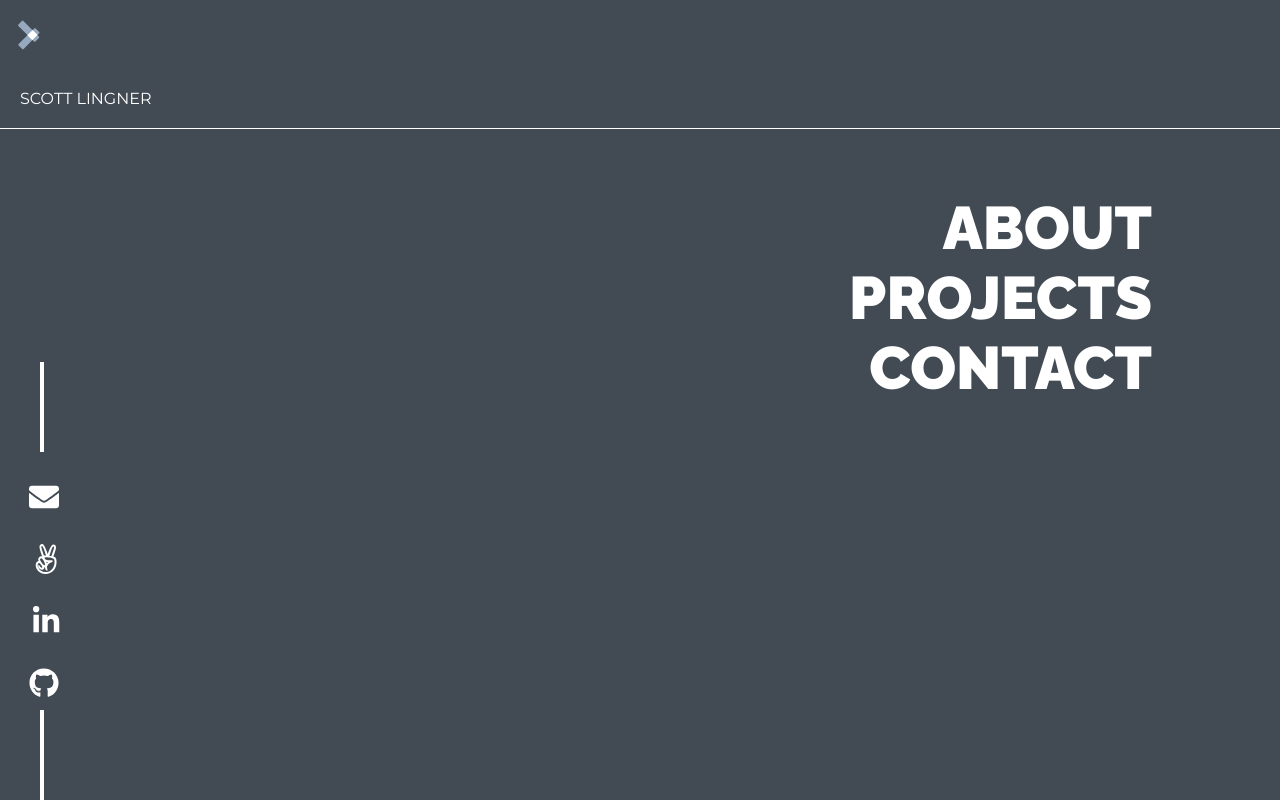
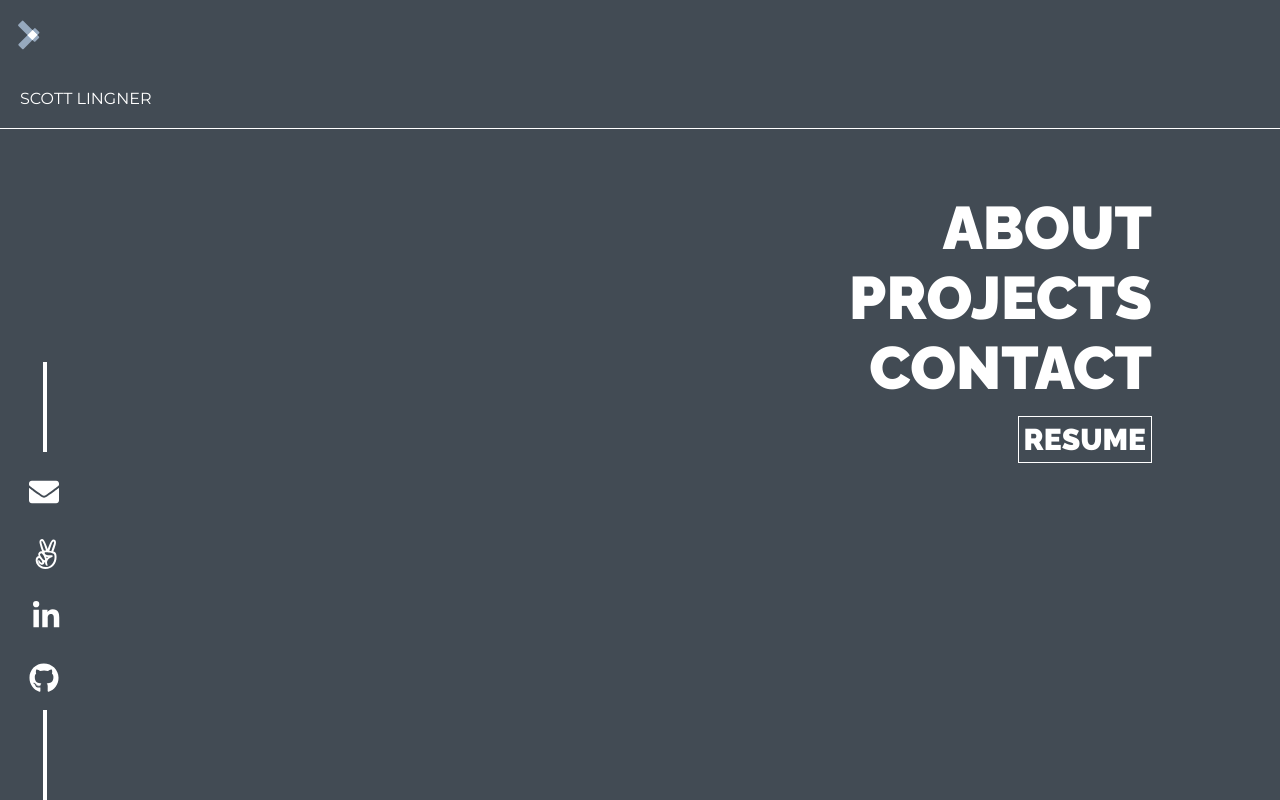
Before and after one commit to slingner/lingner-portfolio, a React (Create React App) app: page / in a window 1280 px wide. Both pictures are taken after a click on the element 20 px from the left and 34 px from the top of the page. Shown: the top 800 px of the page. Built offline with nearby package versions, Linux system fonts and the light colour scheme.

Commit message:
add resume link through aws

```diff
--- a/src/components/Contact/Contact.js
+++ b/src/components/Contact/Contact.js
@@ -11,6 +11,7 @@ import {
   ContactConentWrap,
   ContactPageHeader,
 } from './Contact.style';
+import { NavItem } from '../NavBar/Navigation';
 
 function Contact() {
   return (
@@ -23,6 +24,21 @@ function Contact() {
       >
         slingner@gmail.com
       </LinkWrap>
+
+      <NavItem
+        href="https://scott-lingner-portfolio.s3-us-west-1.amazonaws.com/ScottLingner_Resume.pdf"
+        target="_blank"
+        rel="nofollow noopener noreferrer"
+        style={{
+          fontSize: '30px',
+          border: '1px solid white',
+          padding: '5px',
+          marginRight: '84px',
+          marginTop: '10px',
+        }}
+      >
+        RESUME
+      </NavItem>
       <ContactConentWrap>
         <LinkWrap
           href="https://angel.co/u/scott-lingner"
--- a/src/components/Footer/Footer.js
+++ b/src/components/Footer/Footer.js
@@ -61,12 +61,13 @@ export const StyledLine = styled.div`
   width: 1px;
   padding: 2px;
   background-color: ${colors.white};
-  margin-left: 20px;
+  margin-left: 23px;
   margin-top: 5px;
 
-  :nth-child(1) {
+  /* :nth-child(1) {
     margin-bottom: 5px;
-  }
+    margin-top: 5px;
+  } */
 `;
 
 const Footer = () => (
@@ -97,6 +98,7 @@ const Footer = () => (
       href="https://github.com/slingner"
       rel="noreferrer noopener"
       target="_blank"
+      style={{ marginBottom: '5px' }}
     >
       <GithubButton />
     </LinkWrap>
--- a/src/components/Home/Home.js
+++ b/src/components/Home/Home.js
@@ -39,7 +39,7 @@ export default function Home() {
         <AngleDown
           aria-label="Click to scroll down the page"
           className="bounce"
-          style={{ color: colors.darkgrey, marginTop: '40px' }}
+          style={{ color: colors.darkgrey }}
           onClick={executeScroll}
         />
       </StyledDiv>
--- a/src/components/Home/Home.style.js
+++ b/src/components/Home/Home.style.js
@@ -1,5 +1,6 @@
 import styled from 'styled-components/macro';
 import { colors } from '../constants';
+import { keyframes } from 'styled-components';
 
 export const StyledDiv = styled.div`
   align-items: center;
@@ -18,6 +19,17 @@ export const StyledDiv = styled.div`
   }
 `;
 
+export const splitTextUp = keyframes`
+  0% {text-shadow: 0 0 black,,0 0 red, 0 0 orange,0 0 yellow,0 0 green,0 0 skyblue,0 0 blue,0 0 white;}
+  100% {text-shadow: -1px -1px black,-3px -3px red,-5px -5px orange,-7px -7px yellow,-9px -9px green,-11px -11px skyblue,-13px -13px blue,-15px -15px white;
+}
+`;
+export const splitTextDown = keyframes`
+  0% {text-shadow: 0 0 black,,0 0 red, 0 0 orange,0 0 yellow,0 0 green,0 0 skyblue,0 0 blue,0 0 white;}
+  100% {text-shadow: 1px 1px black,3px 3px red,5px 5px orange,7px 7px yellow,9px 9px green,11px 11px skyblue,13px 13px blue,15px 15px white;
+}
+`;
+
 export const TextOnImage = styled.div`
   font-family: 'Raleway', sans-serif;
   position: absolute;
@@ -28,6 +40,10 @@ export const TextOnImage = styled.div`
   color: ${colors.darkgrey};
   font-weight: bolder;
   letter-spacing: 7px;
+
+  :hover {
+    animation: ${splitTextDown} 2s inherit;
+  }
 
   @media (min-width: 500px) {
     top: 48%;
@@ -58,13 +74,14 @@ export const SubText = styled.p`
   font-size: ${({ fontsize }) => (fontsize ? fontsize : '17px')};
   color: ${colors.darkgrey};
   max-width: 80%;
-  margin: 20px auto;
+  margin-left: auto;
+  margin-right: auto;
   margin-bottom: 5%;
 
   @media (min-width: 500px) {
     font-size: ${({ fontsize }) => (fontsize ? fontsize : '22px')};
     margin-top: 5%;
-    margin-bottom: 5%;
+    margin-bottom: 2%;
     max-width: 45%;
   }
 `;
--- a/src/components/NavBar/Navigation.js
+++ b/src/components/NavBar/Navigation.js
@@ -19,7 +19,7 @@ const NavLinks = styled.ul`
   }
 `;
 
-const NavItem = styled.a`
+export const NavItem = styled.a`
   color: ${(props) => (props.color ? props.color : colors.white)};
   text-decoration: none;
   margin: 0px auto;
@@ -62,6 +62,23 @@ const Navigation = (props) => {
           CONTACT
         </NavItem>
       </li>
+      <br />
+      <li className="nav-links" color={props.color}>
+        <NavItem
+          href="https://scott-lingner-portfolio.s3-us-west-1.amazonaws.com/ScottLingner_Resume.pdf"
+          target="_blank"
+          rel="nofollow noopener noreferrer"
+          onClick={props.toggleNav}
+          color={props.color}
+          style={{
+            fontSize: '30px',
+            border: '1px solid white',
+            padding: '5px',
+          }}
+        >
+          RESUME
+        </NavItem>
+      </li>
     </NavLinks>
   );
 };
```
